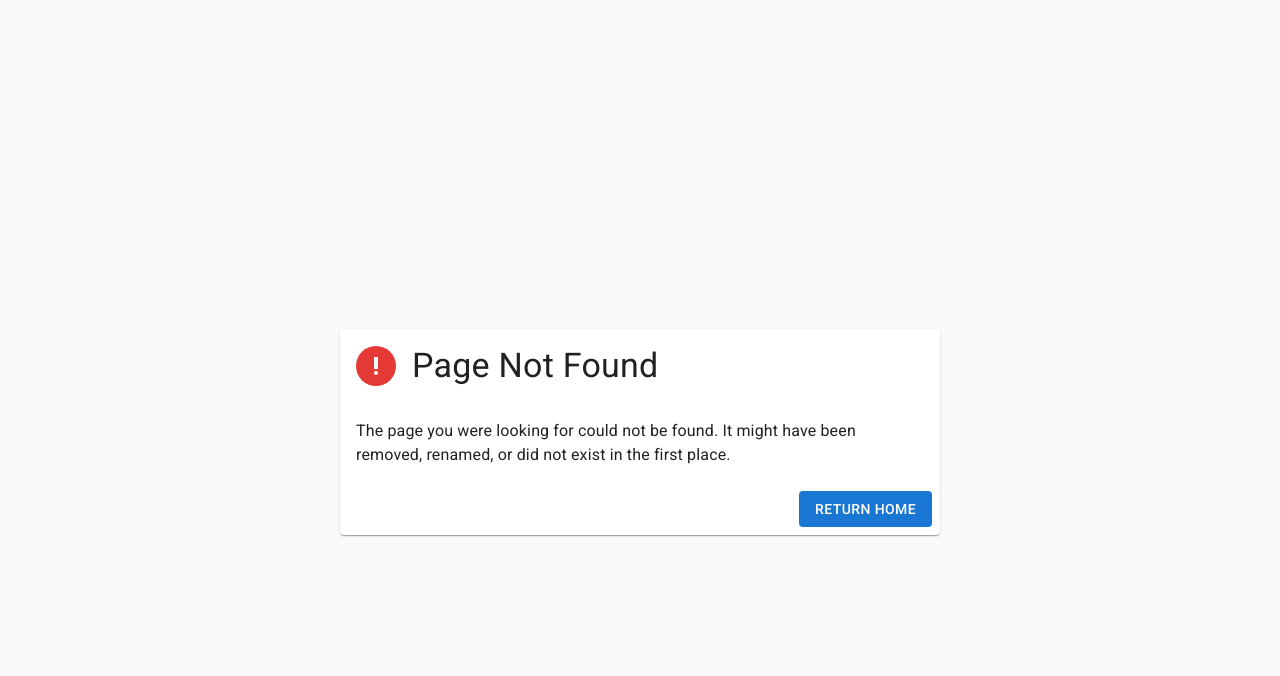
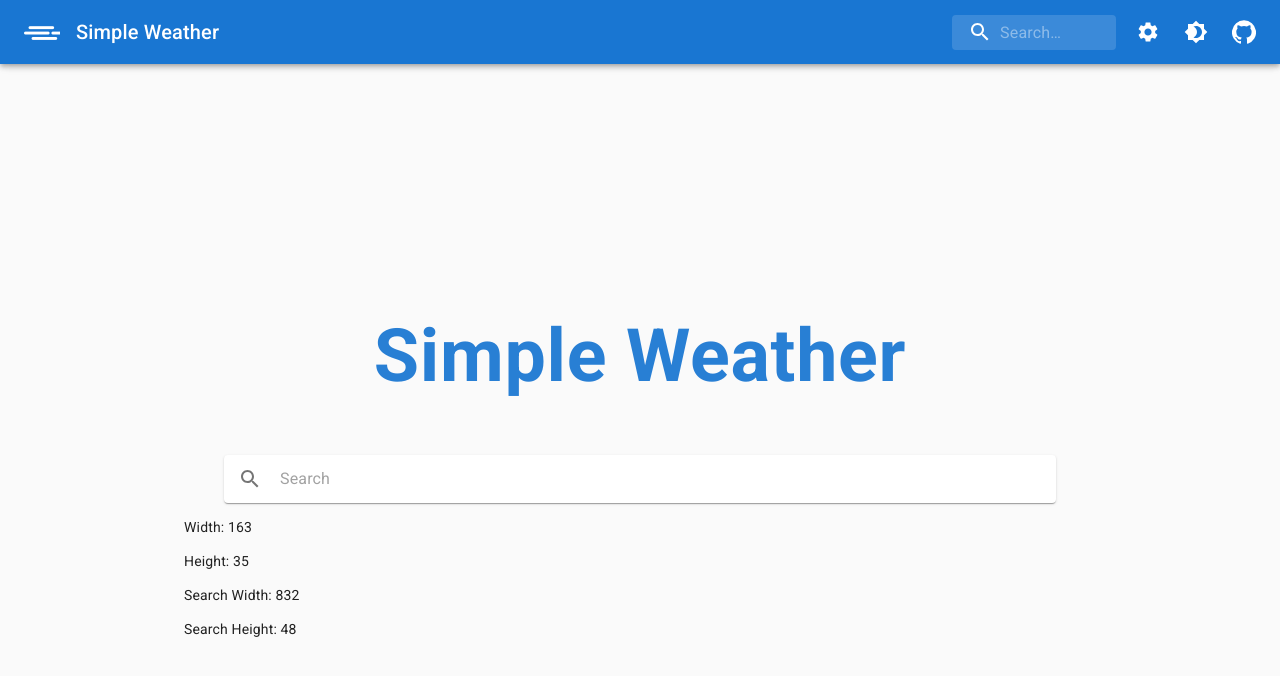
Before and after one commit to zcsain/react-weather-app, a React (Create React App) app: page /test in a window 1280 px wide. Before the commit this address had no page. Shown: the top 676 px of the page. Built offline with nearby package versions, Linux system fonts and the light colour scheme.

Commit message:
Working on search field with popover, attempting to make it modular

```diff
--- a/src/components/App.jsx
+++ b/src/components/App.jsx
@@ -23,12 +23,14 @@ import CurrentView from "./views/CurrentView";
 import DailyView from "./views/DailyView";
 import HourlyView from "./views/HourlyView";
 import history from "../history";
-import SearchField from "./parts/HomeSearchField";
+import HomeSearchField from "./parts/HomeSearchField";
 import NavigationTabs from "./navigation/NavigationTabs";
 import BottomNavigation from "./navigation/BottomNavigation";
 import ErrorView from "./views/ErrorView";
 import ScrollTop from "./parts/ScrollTop";
 import { setTheme, setUnits } from "../actions";
+// Testing
+import TestComponent from "./TestComponent";
 
 const dark = createMuiTheme({
 	palette: {
@@ -139,7 +141,7 @@ function App({ selectedTheme, selectedUnits, setTheme, setUnits }) {
 						<Redirect exact from="/hourly" to="/" />
 						<Route path="/" exact>
 							{!xsDevice && <Header searchFieldInAppBar={false} />}
-							<SearchField />
+							<HomeSearchField />
 						</Route>
 						{/* There is definitely a better way to do this, then repeating components for each route */}
 						<Route path="/current/:location" exact>
@@ -159,6 +161,9 @@ function App({ selectedTheme, selectedUnits, setTheme, setUnits }) {
 							{!xsDevice && <NavigationTabs />}
 							<HourlyView />
 							{xsDevice && <BottomNavigation />}
+						</Route>
+						<Route path="/test" exact>
+							<TestComponent />
 						</Route>
 						<Route>
 							<Grid
--- /dev/null
+++ b/src/components/TestComponent.jsx
@@ -0,0 +1,168 @@
+import React, { useRef, useState } from "react";
+import { connect } from "react-redux";
+import clsx from "clsx";
+
+// Materila UI
+import AppBar from "@material-ui/core/AppBar";
+import Toolbar from "@material-ui/core/Toolbar";
+import Icon from "@material-ui/core/Icon";
+import { makeStyles } from "@material-ui/core/styles";
+import Typography from "@material-ui/core/Typography";
+import Tooltip from "@material-ui/core/Tooltip";
+import Brightness7Icon from "@material-ui/icons/Brightness7"; //light
+import Brightness4Icon from "@material-ui/icons/Brightness4"; //dark
+import IconButton from "@material-ui/core/IconButton";
+import { fade } from "@material-ui/core/styles";
+import { InputBase } from "@material-ui/core";
+import SearchIcon from "@material-ui/icons/Search";
+
+// Custom
+import ExpandableSettings from "./parts/ExpandableSettings";
+import { toggleTheme } from "../actions";
+import GitHubButton from "./parts/GitHubButton";
+
+// Testing
+import SearchPopover from "./parts/SearchPopover";
+import useTargetDimensions from "../hooks/useTargetDimensions";
+import HomeSearchField from "./parts/HomeSearchField";
+import PopoverSearch from "./parts/PopoverSearch";
+
+const useStyles = makeStyles((theme) => ({
+	logo: {
+		marginRight: theme.spacing(2),
+		textDecoration: "none",
+		color: "white",
+	},
+	title: {
+		// flexGrow: 1,
+		// display: "none",
+		textDecoration: "none",
+		color: "white",
+		[theme.breakpoints.up("sm")]: {
+			display: "block",
+		},
+	},
+	search: {
+		marginRight: theme.spacing(1),
+		position: "relative",
+		borderRadius: theme.shape.borderRadius,
+		backgroundColor: fade(theme.palette.common.white, 0.15),
+		"&:hover": {
+			backgroundColor: fade(theme.palette.common.white, 0.25),
+		},
+		marginLeft: 0,
+		width: "100%",
+		[theme.breakpoints.up("sm")]: {
+			marginLeft: theme.spacing(1),
+			width: "auto",
+		},
+	},
+	searchIcon: {
+		padding: theme.spacing(0, 2),
+		height: "100%",
+		position: "absolute",
+		pointerEvents: "none",
+		display: "flex",
+		alignItems: "center",
+		justifyContent: "center",
+	},
+	inputRoot: {
+		color: "inherit",
+	},
+	inputInput: {
+		padding: theme.spacing(1, 1, 1, 0),
+		// vertical padding + font size from searchIcon
+		paddingLeft: `calc(1em + ${theme.spacing(4)}px)`,
+		transition: theme.transitions.create("width"),
+		width: "100%",
+		[theme.breakpoints.up("sm")]: {
+			width: "12ch",
+			"&:focus": {
+				width: "20ch",
+			},
+		},
+	},
+}));
+
+function TestComponent({ selectedTheme, toggleTheme }) {
+	const classes = useStyles();
+	const componentRef = useRef();
+	const { width, height } = useTargetDimensions(componentRef);
+	const searchRef = useRef();
+	const { width: searchWidth, height: searchHeight } =
+		useTargetDimensions(searchRef);
+
+	console.log("TestComponent re-rendered");
+
+	const renderSearchWithPopover = () => {
+		return (
+			<div ref={componentRef} className={classes.search}>
+				<div className={classes.searchIcon}>
+					<SearchIcon />
+				</div>
+				<InputBase
+					autoFocus={false}
+					placeholder="Search…"
+					classes={{
+						root: classes.inputRoot,
+						input: classes.inputInput,
+					}}
+					inputProps={{ "aria-label": "search" }}
+
+					// value={searchValue}
+					// onChange={handleChange}
+					// onKeyDown={handlePress}
+				/>
+			</div>
+		);
+	};
+
+	return (
+		<>
+			<AppBar positon="fixed" color={selectedTheme ? "primary" : "default"}>
+				<Toolbar>
+					<Icon
+						className={clsx(classes.logo, "wi wi-windy")}
+						fontSize="large"
+					/>
+					<Typography className={classes.title} variant="h6" noWrap>
+						Simple Weather
+					</Typography>
+					<div style={{ flexGrow: 1 }} />
+					{renderSearchWithPopover()}
+					<ExpandableSettings viewOptions={false} />
+					<Tooltip title="Toggle light/dark theme">
+						<IconButton
+							aria-label="toggle light/dark theme"
+							color="inherit"
+							// onClick={() => props.onThemeChange()}
+							onClick={() => toggleTheme()}
+						>
+							{!selectedTheme ? <Brightness7Icon /> : <Brightness4Icon />}
+						</IconButton>
+					</Tooltip>
+					<GitHubButton
+						href="https://github.com/zcsain/react-weather-app"
+						edgeType="end"
+					/>
+				</Toolbar>
+			</AppBar>
+			<HomeSearchField id="search-popover" reference={searchRef} />
+			<PopoverSearch targetWidth={searchWidth} id="search-popover" />
+			<div>
+				<p>Width: {width}</p>
+				<p>Height: {height}</p>
+				<p>Search Width: {searchWidth}</p>
+				<p>Search Height: {searchHeight}</p>
+			</div>
+		</>
+	);
+}
+
+const mapStateToProps = (state) => {
+	return {
+		selectedTheme: state.theme,
+	};
+};
+
+export default connect(mapStateToProps, { toggleTheme })(TestComponent);
--- a/src/components/parts/HomeSearchField.jsx
+++ b/src/components/parts/HomeSearchField.jsx
@@ -95,7 +95,7 @@ function HomeSearchField(props) {
 				>
 					Simple Weather
 				</Typography>
-				<Paper component="form" className={classes.root}>
+				<Paper ref={props.reference} component="form" className={classes.root}>
 					<IconButton className={classes.iconButton} aria-label="menu">
 						<SearchIcon />
 					</IconButton>
--- /dev/null
+++ b/src/components/parts/PopoverSearch.jsx
@@ -0,0 +1,68 @@
+import React, { useState } from "react";
+import { connect } from "react-redux";
+
+// Material UI
+import Popover from "@material-ui/core/Popover";
+import List from "@material-ui/core/List";
+import ListItem from "@material-ui/core/ListItem";
+import ListItemText from "@material-ui/core/ListItemText";
+
+function PopoverSearch({ targetWidth, targetId, geolocation }) {
+	const [anchorEl, setAnchorEl] = useState(null);
+
+	const handleClose = () => {
+		setAnchorEl(null);
+	};
+
+	const open = Boolean(anchorEl);
+	const id = open ? targetId : undefined;
+
+	return (
+		<Popover
+			id={id}
+			style={{ width: targetWidth + "px" }}
+			anchorOrigin={{
+				vertical: "bottom",
+				horizontal: "left",
+			}}
+			anchorOrigin={{
+				vertical: "top",
+				horizontal: "left",
+			}}
+			disableAutoFocus
+			disableEnforceFocus
+			open={open}
+			anchorEl={anchorEl}
+			onClose={handleClose}
+		>
+			{geolocation.length ? (
+				<List>
+					{geolocation.map(({ name, state, country }, index) => {
+						const stateDef = state ? state + ", " : "";
+						const searchText = name + ", " + stateDef + country;
+
+						return (
+							<ListItem key={index} button>
+								<ListItemText primary={searchText} />
+							</ListItem>
+						);
+					})}
+				</List>
+			) : (
+				<List>
+					<ListItem button disabled>
+						<ListItemText primary="No match" />
+					</ListItem>
+				</List>
+			)}
+		</Popover>
+	);
+}
+
+const mapStateToProps = (state) => {
+	return {
+		geolocation: state.geolocation,
+	};
+};
+
+export default connect(mapStateToProps)(PopoverSearch);
--- a/src/components/parts/SearchPopover.jsx
+++ b/src/components/parts/SearchPopover.jsx
@@ -68,11 +68,11 @@ const useStyles = makeStyles((theme) => ({
 		width: "100%",
 		[theme.breakpoints.up("sm")]: {
 			// width: "88ch",
-			width: "18ch",
-			// width: "12ch",
-			// "&:focus": {
-			// 	width: "20ch",
-			// },
+			// width: "18ch",
+			width: "12ch",
+			"&:focus": {
+				width: "20ch",
+			},
 		},
 	},
 }));
@@ -204,12 +204,7 @@ function SearchPopover({
 				disableEnforceFocus={true}
 			>
 				{geolocation.length ? (
-					<List
-						component="nav"
-						aria-label="secondary mailbox folder"
-						// style={{ minWidth: "30ch" }}
-						// style={{ width: "847px" }}
-					>
+					<List component="nav" aria-label="secondary mailbox folder">
 						{geolocation.map(({ name, state, country }, index) => {
 							const stateDef = state ? state + ", " : "";
 							const searchText = name + ", " + stateDef + country;
@@ -229,11 +224,7 @@ function SearchPopover({
 					// <div className={classes.progress}>
 					//   <CircularProgress size={28} />
 					// </div>
-					<List
-						component="nav"
-						aria-label="secondary mailbox folder"
-						style={{ minWidth: "218px" }}
-					>
+					<List component="nav" aria-label="secondary mailbox folder">
 						<ListItem button disabled>
 							<ListItemText primary="No match" />
 						</ListItem>
--- /dev/null
+++ b/src/hooks/useTargetDimensions.js
@@ -0,0 +1,35 @@
+import { useState, useEffect } from "react";
+
+const useTargetDimensions = (myRef) => {
+	const [dimensions, setDimensions] = useState({ width: 0, height: 0 });
+
+	const getDimensions = () => ({
+		width: myRef.current.offsetWidth,
+		height: myRef.current.offsetHeight,
+	});
+
+	useEffect(() => {
+		const handleResize = () => {
+			setDimensions(getDimensions);
+		};
+
+		// To return initial size
+		if (myRef.current) {
+			setDimensions(getDimensions);
+		}
+
+		// Resize events are only fired on the window
+		window.addEventListener("resize", handleResize);
+
+		// Cleanup
+		return () => {
+			window.removeEventListener("resize", handleResize);
+		};
+
+		// Update when reference element changes
+	}, [myRef]);
+
+	return dimensions;
+};
+
+export default useTargetDimensions;
```
